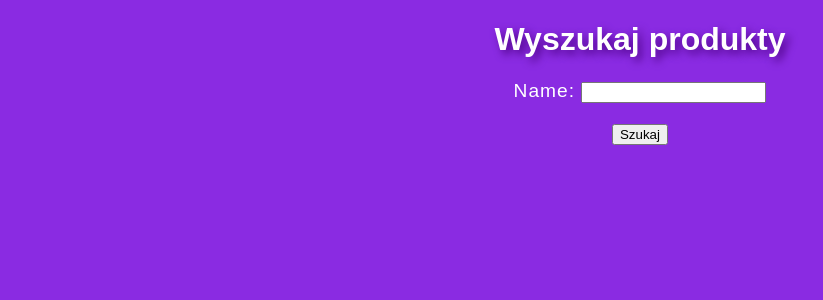
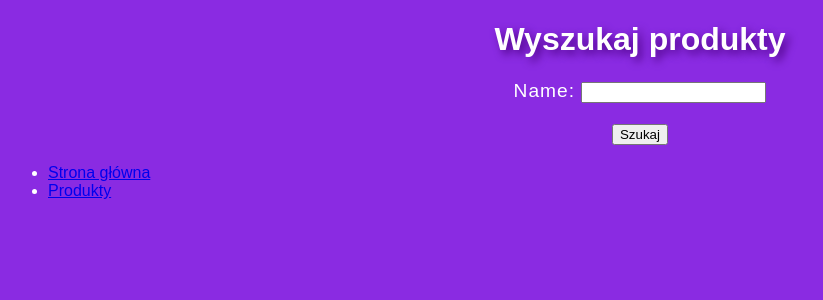
Before and after one commit to adsz24/DockerProject, a Django app: page /szukaj/ in a window 1280 px wide. Shown: the top 300 px of the page, without its empty margins (0-823 px from the left). Run offline with Django 3.2, Linux system fonts and the light colour scheme.

Commit message:
Update search.html
Dodanie nawigacji do index.html

```diff
--- a/Doject/templates/Doject/search.html
+++ b/Doject/templates/Doject/search.html
@@ -20,5 +20,11 @@
     {% elif filter.form.is_bound %}
     <p>Brak takiego produktu.</p>
     {% endif %}
+    <nav>
+        <ul>
+            <li><a href="/">Strona główna</a></li>
+            <li><a href="/produkty">Produkty</a></li>
+        </ul>
+    </nav>
 </body>
 </html>
```
